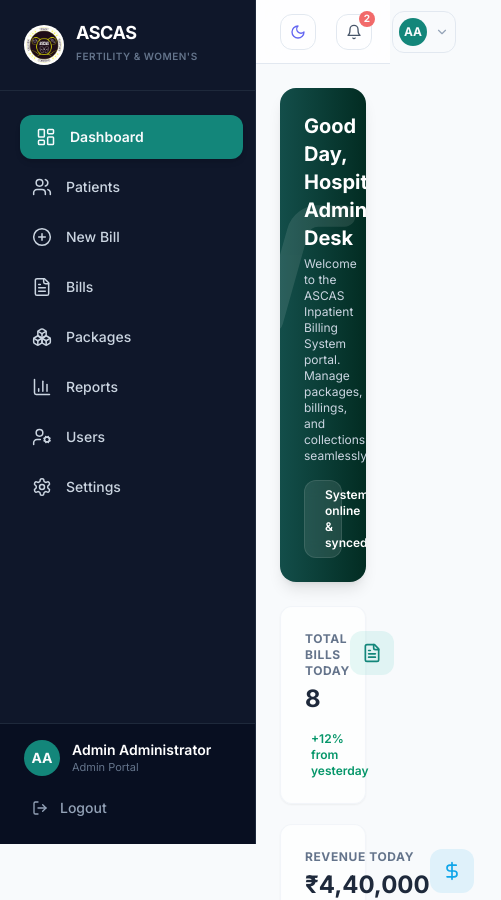
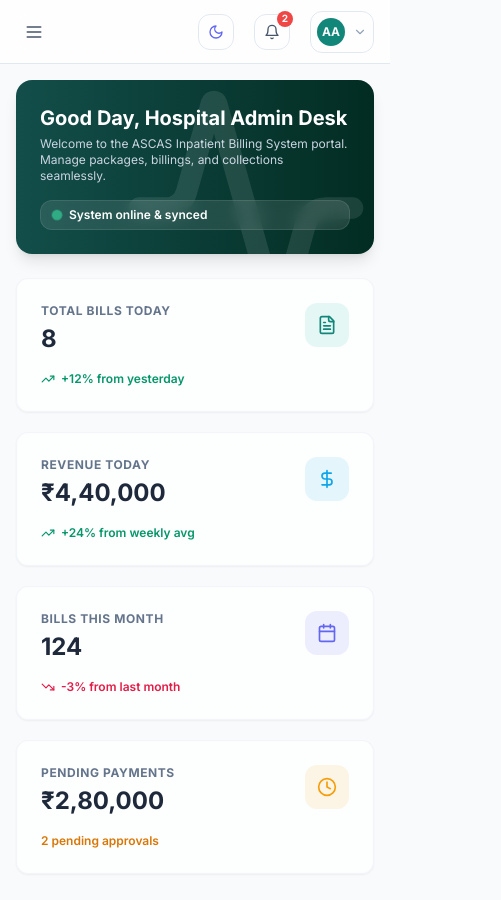
Before and after one commit to Abinav-Loki/billing, a React (Vite) app in the folder frontend/: page / in a window 390 px wide. Shown: the top 900 px of the page, 501 px wide, since content can reach past the window. Built offline with nearby package versions, Linux system fonts and the light colour scheme.

Commit message:
Fix mobile view layout

```diff
--- a/frontend/src/components/layout/Header.tsx
+++ b/frontend/src/components/layout/Header.tsx
@@ -1,9 +1,9 @@
 import * as React from "react"
 import { useAuth } from "../../hooks/useAuth"
 import { mockNotifications, NotificationItem } from "../../lib/mockData"
-import { Bell, Search, Sun, Moon, Calendar, ChevronDown, User, ShieldAlert, LogOut, Check } from "lucide-react"
+import { Bell, Search, Sun, Moon, Calendar, ChevronDown, User, ShieldAlert, LogOut, Check, Menu } from "lucide-react"
 
-export function Header() {
+export function Header({ onMenuClick }: { onMenuClick?: () => void }) {
   const { user, logout } = useAuth()
   const [dateTime, setDateTime] = React.useState(new Date())
   const [searchQuery, setSearchQuery] = React.useState("")
@@ -39,8 +39,15 @@ export function Header() {
   const unreadCount = notifications.filter(n => !n.read).length
 
   return (
-    <header className="h-16 border-b border-slate-200 dark:border-slate-800 bg-white/80 dark:bg-slate-950/80 backdrop-blur-md flex items-center justify-between px-6 fixed top-0 right-0 left-64 z-20 transition-colors duration-200">
-      {/* Search Bar Removed */}
+    <header className="h-16 border-b border-slate-200 dark:border-slate-800 bg-white/80 dark:bg-slate-950/80 backdrop-blur-md flex items-center justify-between px-4 md:px-6 fixed top-0 right-0 left-0 md:left-64 z-20 transition-colors duration-200">
+      <div className="flex items-center gap-3">
+        <button
+          onClick={onMenuClick}
+          className="md:hidden p-2 rounded-md hover:bg-slate-100 dark:hover:bg-slate-800 text-slate-600 dark:text-slate-300"
+        >
+          <Menu className="h-5 w-5" />
+        </button>
+      </div>
 
       {/* Utilities */}
       <div className="flex items-center gap-5">
--- a/frontend/src/components/layout/Layout.tsx
+++ b/frontend/src/components/layout/Layout.tsx
@@ -1,14 +1,18 @@
+import { useState } from "react"
 import { Outlet } from "react-router-dom"
 import Sidebar from "./Sidebar"
 import Header from "./Header"
 
 export function Layout() {
+  const [isMobileMenuOpen, setIsMobileMenuOpen] = useState(false)
+
   return (
-    <div className="min-h-screen bg-background dark:bg-slate-950 transition-colors duration-200">
-      <Sidebar />
-      <div className="pl-64 flex flex-col min-h-screen">
-        <Header />
-        <main className="flex-1 p-6 mt-16 max-w-[1600px] w-full mx-auto animate-fade-in">
+    <div className="min-h-screen bg-background dark:bg-slate-950 transition-colors duration-200 flex">
+      <Sidebar isOpen={isMobileMenuOpen} setIsOpen={setIsMobileMenuOpen} />
+
+      <div className="flex-1 flex flex-col min-h-screen md:pl-64 w-full">
+        <Header onMenuClick={() => setIsMobileMenuOpen(!isMobileMenuOpen)} />
+        <main className="flex-1 p-4 md:p-6 mt-16 w-full mx-auto animate-fade-in overflow-x-hidden">
           <Outlet />
         </main>
       </div>
--- a/frontend/src/components/layout/Sidebar.tsx
+++ b/frontend/src/components/layout/Sidebar.tsx
@@ -11,10 +11,11 @@ import {
   UserCog,
   Settings,
   LogOut,
-  Heart
+  Heart,
+  X
 } from "lucide-react"
 
-export function Sidebar() {
+export function Sidebar({ isOpen, setIsOpen }: { isOpen?: boolean, setIsOpen?: (val: boolean) => void }) {
   const { logout, user } = useAuth()
 
   const navItems = [
@@ -31,9 +32,23 @@ export function Sidebar() {
   ]
 
   return (
-    <aside className="w-64 bg-slate-900 text-slate-300 flex flex-col h-screen fixed left-0 top-0 border-r border-slate-800 z-30">
+    <>
+      {/* Mobile Backdrop */}
+      {isOpen && (
+        <div
+          className="fixed inset-0 bg-slate-950/50 z-40 md:hidden backdrop-blur-sm"
+          onClick={() => setIsOpen?.(false)}
+        />
+      )}
+
+      <aside className={`
+        w-64 bg-slate-900 text-slate-300 flex flex-col h-screen fixed left-0 top-0 border-r border-slate-800 z-50 transition-transform duration-300 ease-in-out
+        ${isOpen ? "translate-x-0" : "-translate-x-full"}
+        md:translate-x-0
+      `}>
         {/* Header / Logo */}
-      <div className="p-6 border-b border-slate-800 flex items-center gap-3">
+        <div className="p-6 border-b border-slate-800 flex items-center justify-between">
+          <div className="flex items-center gap-3">
             <div className="h-10 w-10 shrink-0 bg-white rounded-full overflow-hidden flex items-center justify-center p-0.5">
               <img src="/logo.jpeg" alt="ASCAS Logo" className="h-full w-full object-contain rounded-full" />
             </div>
@@ -42,6 +57,10 @@ export function Sidebar() {
               <span className="text-[10px] text-muted-foreground uppercase font-semibold tracking-wider">Fertility & Women's</span>
             </div>
           </div>
+          <button className="md:hidden text-slate-400 hover:text-white" onClick={() => setIsOpen?.(false)}>
+            <X className="h-5 w-5" />
+          </button>
+        </div>
 
         {/* Nav List */}
         <nav className="flex-1 px-4 py-6 space-y-1.5 overflow-y-auto">
@@ -49,6 +68,7 @@ export function Sidebar() {
             <NavLink
               key={item.name}
               to={item.to}
+              onClick={() => setIsOpen?.(false)}
               className={({ isActive }) =>
                 `flex items-center gap-3.5 px-4 py-3 rounded-lg text-sm font-medium transition-all duration-200 ${
                   isActive
@@ -84,6 +104,7 @@ export function Sidebar() {
           </button>
         </div>
       </aside>
+    </>
   )
 }
 export default Sidebar
```
Lines whose indentation alone changed are shown as unchanged.
